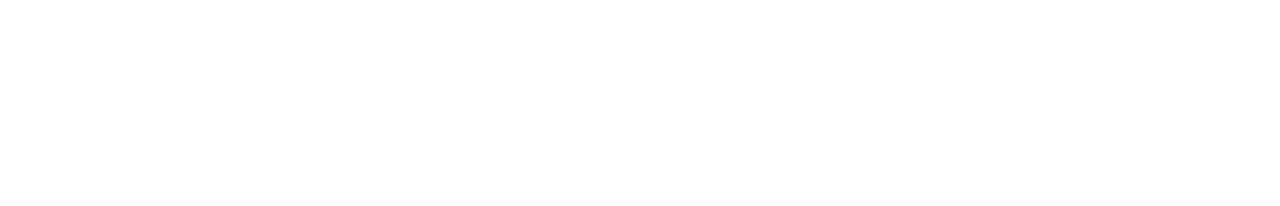
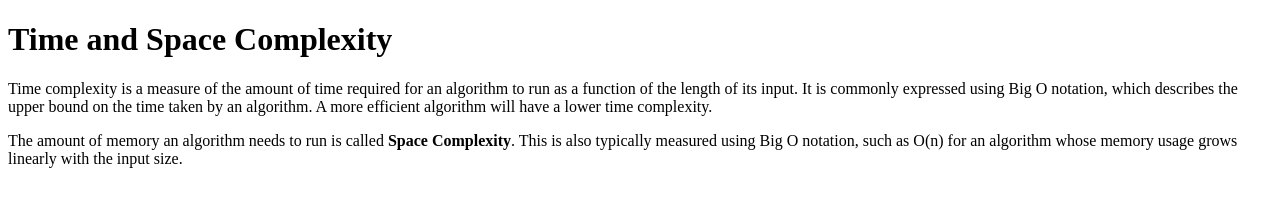
Before and after one commit to acciojob/time-and-space-complexity-chauhanAni5959, a website: page main.html in a window 1280 px wide. Drawn offline with Linux system fonts and the light colour scheme.

Commit message:
created a submission

```diff
--- a/main.html
+++ b/main.html
@@ -1,16 +1,21 @@
 <!DOCTYPE html>
+<html lang="en">
+<head>
+    <meta charset="UTF-8">
+    <meta name="viewport" content="width=device-width, initial-scale=1.0">
+    <title>Time and Space Complexity</title>
+</head>
+<body>
 
-<html>
+    <h1>Time and Space Complexity</h1>
 
-<head>
-	<link rel="stylesheet" href="styles.css">
-</head>
+    <p>
+        Time complexity is a measure of the amount of time required for an algorithm to run as a function of the length of its input. It is commonly expressed using Big O notation, which describes the upper bound on the time taken by an algorithm. A more efficient algorithm will have a lower time complexity.
+    </p>
 
-<body>
-	<!-- the entire body must be written by student -->
-    <script type="text/javascript" src="./script.js">
-</script>
+    <p>
+        The amount of memory an algorithm needs to run is called <b>Space Complexity</b>. This is also typically measured using Big O notation, such as O(n) for an algorithm whose memory usage grows linearly with the input size.
+    </p>
 
 </body>
-
 </html>
```
